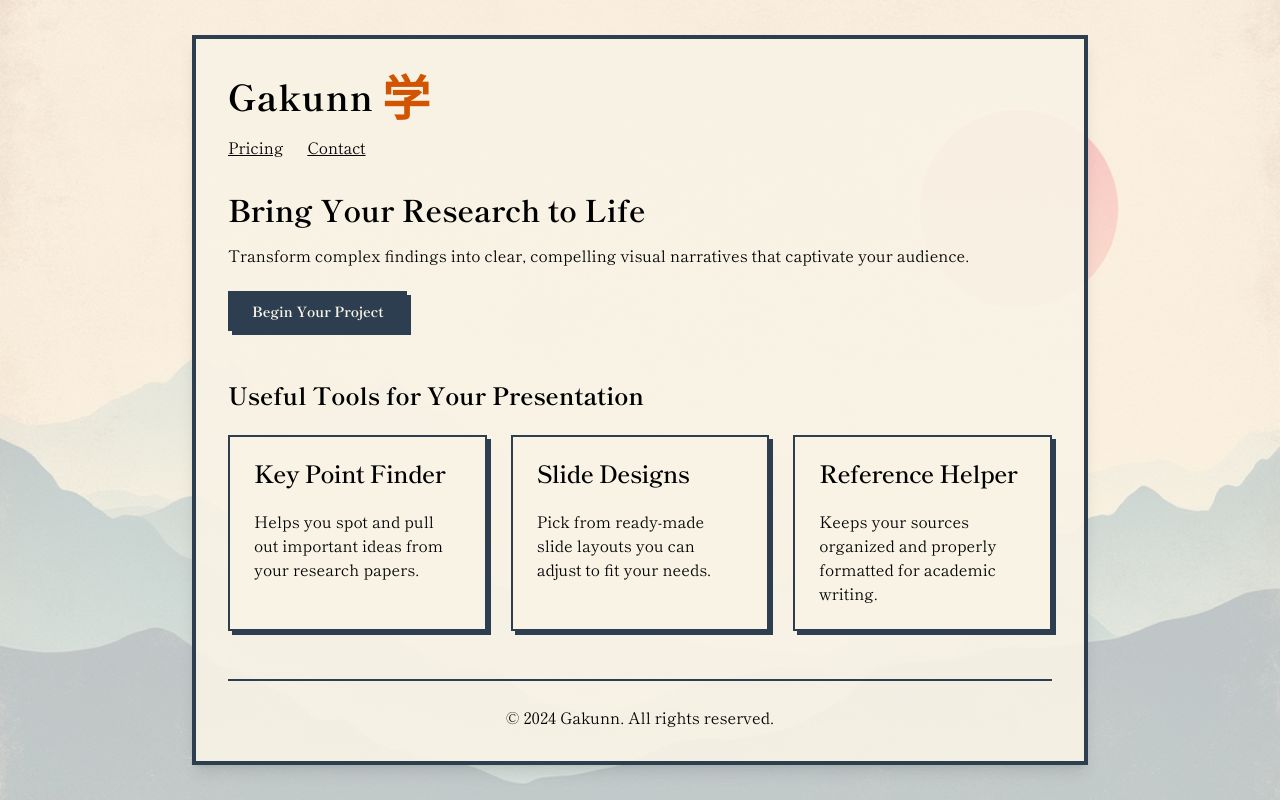
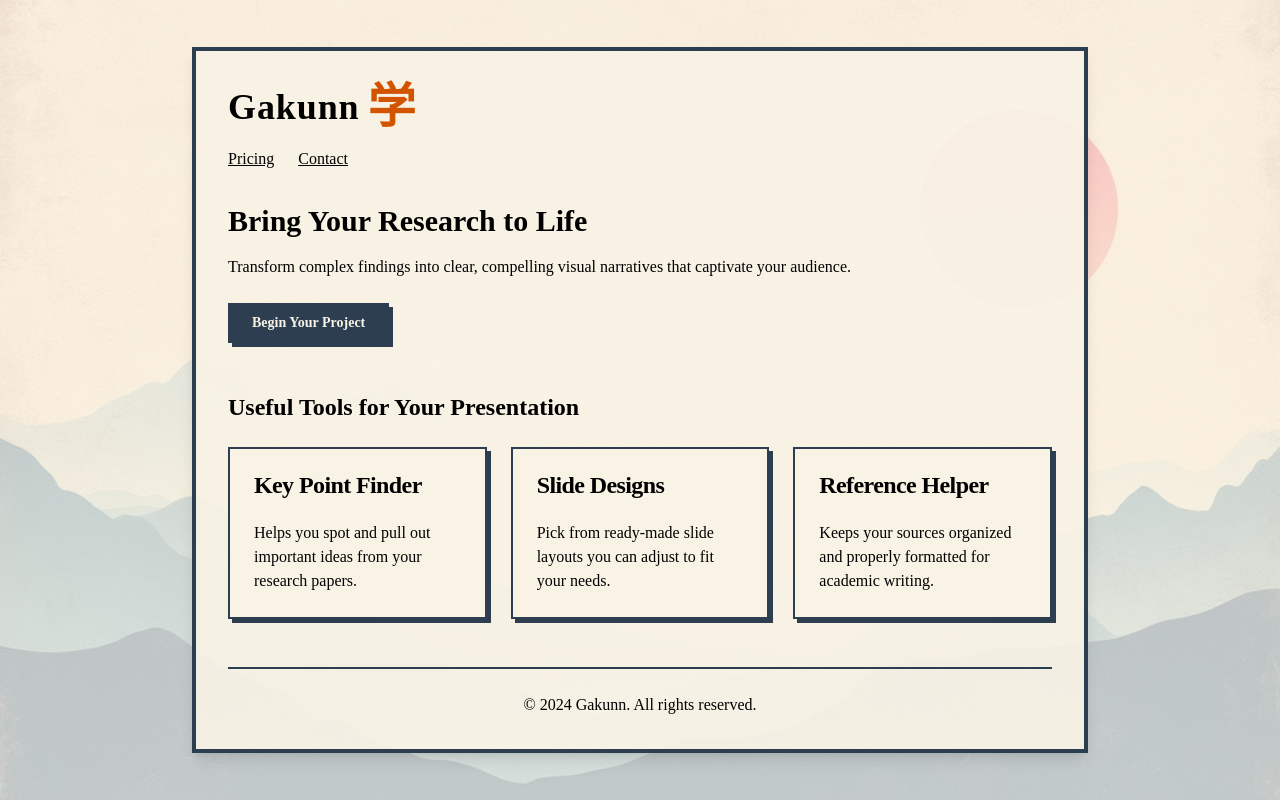
Before and after one commit to hiteshbandhu/gakunn, a Next.js app: page / in a window 1280 px wide. Built offline with nearby package versions, Linux system fonts and the light colour scheme.

Commit message:
change font : noto serif jp

```diff
--- a/app/globals.css
+++ b/app/globals.css
@@ -1,3 +1,36 @@
+@import url('https://fonts.googleapis.com/css2?family=Noto+Serif+JP:wght@400;500;600;700;900&display=swap');
+
 @tailwind base;
 @tailwind components;
 @tailwind utilities;
+
+@layer base {
+  body {
+    font-family: 'Noto Serif JP', serif;
+  }
+}
+
+:root {
+  --font-noto-serif: 'Noto Serif JP', serif;
+}
+
+body {
+  font-family: var(--font-noto-serif);
+  font-weight: 400;
+}
+
+.font-medium {
+  font-weight: 500;
+}
+
+.font-semibold {
+  font-weight: 600;
+}
+
+.font-bold {
+  font-weight: 700;
+}
+
+.font-extrabold {
+  font-weight: 900;
+}
--- a/app/layout.tsx
+++ b/app/layout.tsx
@@ -1,12 +1,6 @@
 import type { Metadata } from "next";
-import { Shippori_Mincho } from "next/font/google";
+import Head from 'next/head';
 import "./globals.css";
-
-const shipporiMincho = Shippori_Mincho({
-  subsets: ["latin"],
-  weight: ["400", "500", "600", "700", "800"],
-  display: "swap",
-});
 
 export const metadata: Metadata = {
   title: "Gakunn | Academic Presentation Generator",
@@ -23,8 +17,8 @@ export const metadata: Metadata = {
 
 export default function RootLayout({ children }: { children: React.ReactNode }) {
   return (
-    <html lang="en" className={shipporiMincho.className}>
-      <body>{children}</body>
+    <html lang="en">
+      <body className="font-shippori">{children}</body>
     </html>
   );
 }
```
